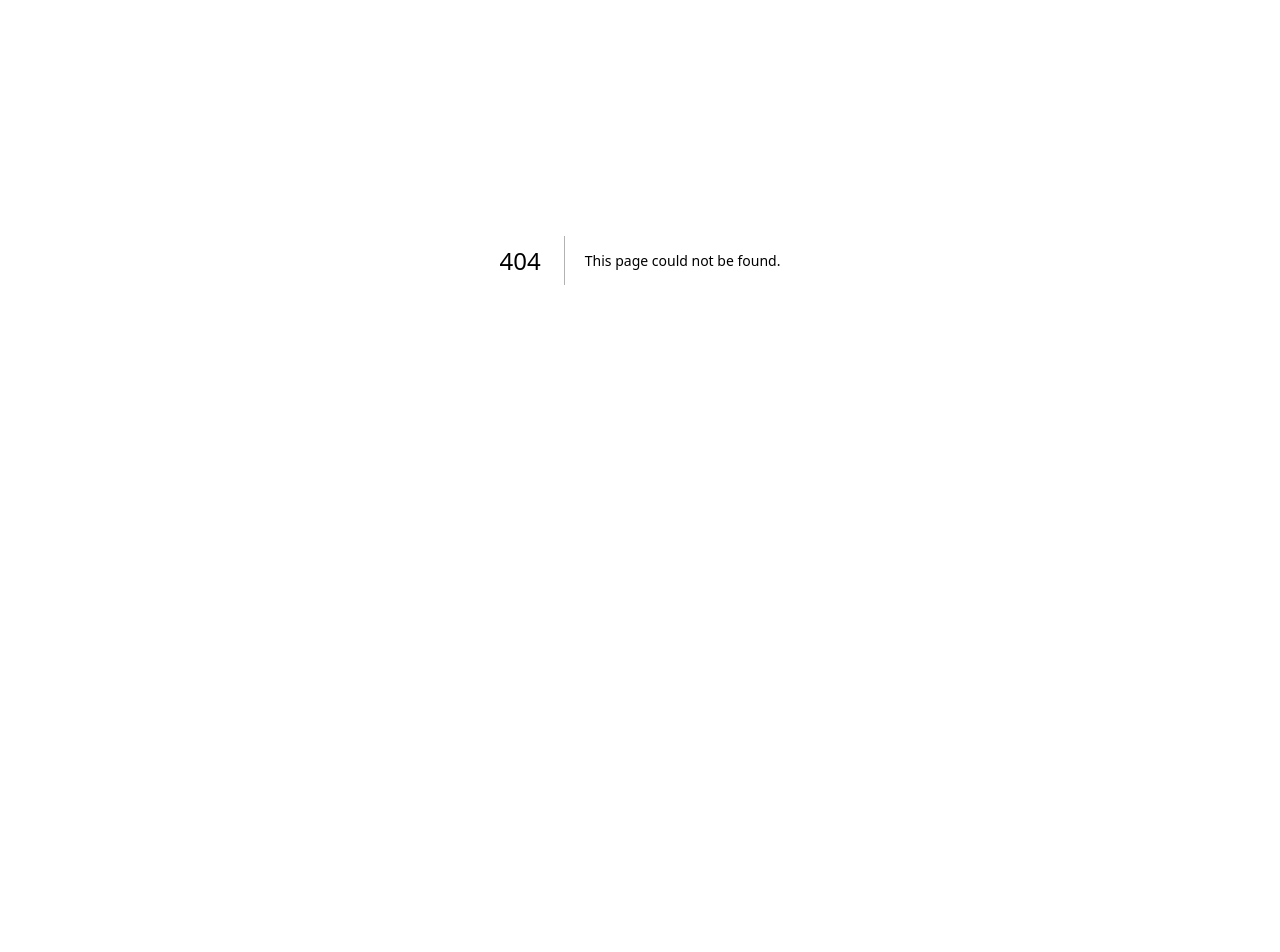
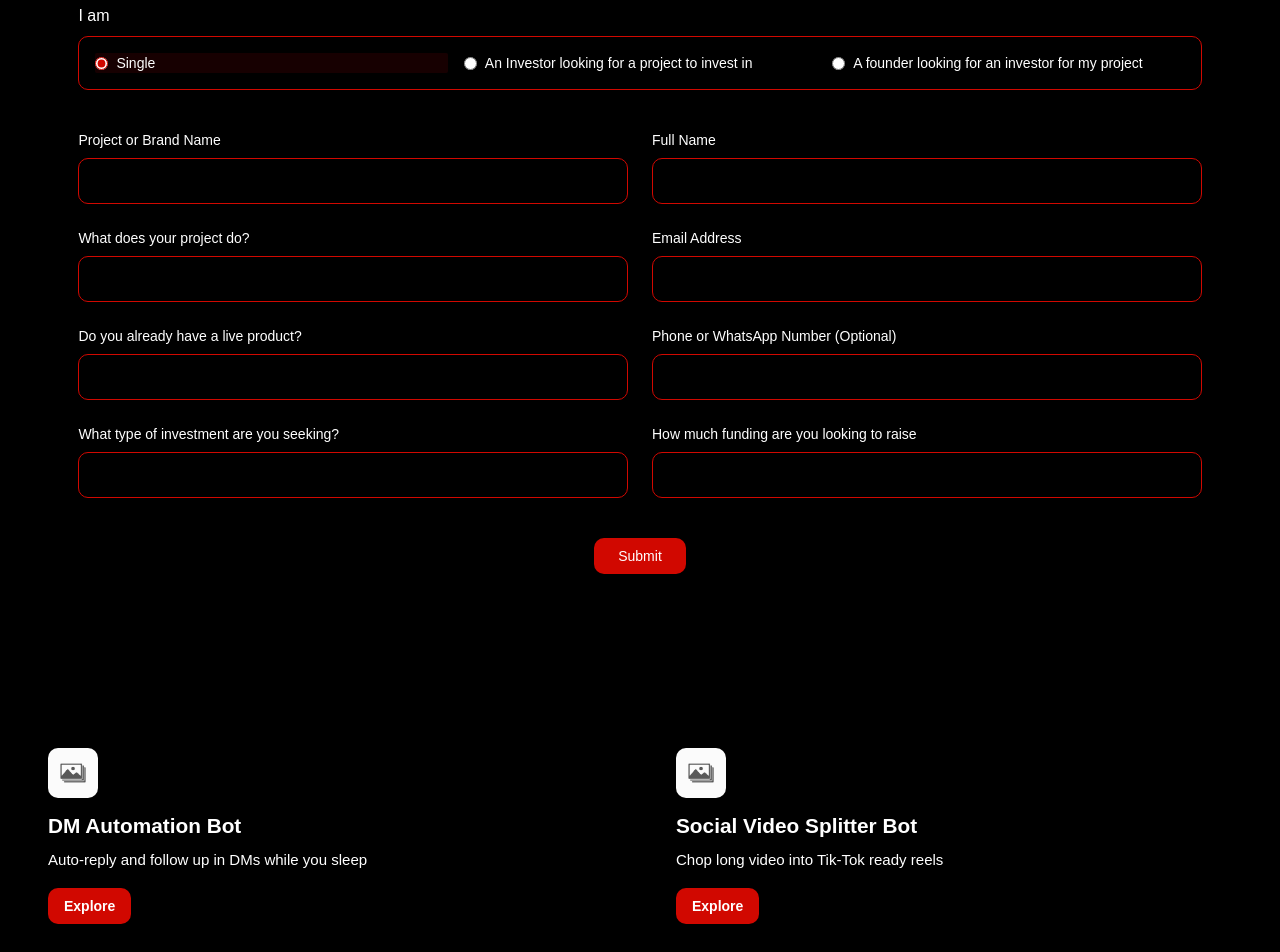
Before and after one commit to jannat-developer/eagle-ai-hub, a Next.js app: page /eagle-popup in a window 1280 px wide. Before the commit this address had no page. Shown: the part 140-1092 px from the top of the page. Before the commit the page ends 800 px from the top, so only its background shows below. Built offline with nearby package versions, Linux system fonts and the light colour scheme.

Commit message:
Investor form and Ai-tool component done

```diff
--- /dev/null
+++ b/src/app/eagle-popup/page.tsx
@@ -0,0 +1,15 @@
+'use client'; // ✅ must be FIRST
+
+import React, { useState } from 'react';
+import InvestorForm from '@/components/InvestorForm';
+import AiToolsPage from '@/components/AiTool';
+
+export default function EaglePopUp() {
+
+  return (
+    <div>
+        <InvestorForm></InvestorForm>
+        <AiToolsPage></AiToolsPage>
+    </div>
+  );
+}
--- /dev/null
+++ b/src/components/AiTool.tsx
@@ -0,0 +1,91 @@
+'use client';
+
+import React, { useState } from 'react';
+import PopupModal from '@/components/PopupModal'; // ✅ update path if needed
+import Image from 'next/image';
+
+const tools = [
+  {
+    title: 'DM Automation Bot',
+    description: 'Auto-reply and follow up in DMs while you sleep',
+  },
+  {
+    title: 'Social Video Splitter Bot',
+    description: 'Chop long video into Tik-Tok ready reels',
+  },
+  {
+    title: 'Bio Link Page Builder',
+    description: 'Auto-reply and follow up in DMs while you sleep',
+  },
+  {
+    title: 'Social Video Splitter Bot',
+    description: 'Chop long video into Tik-Tok ready reels',
+  },
+  {
+    title: 'Outreach Blast Bot',
+    description: 'Auto-reply and follow up in DMs while you sleep',
+  },
+  {
+    title: 'Affiliate Earnings Tracker',
+    description: 'Chop long video into Tik-Tok ready reels',
+  },
+];
+
+export default function AiToolsPage() {
+  const [isOpen, setIsOpen] = useState(false);
+  const [selectedTool, setSelectedTool] = useState<{ title: string; description: string } | null>(null);
+
+  const handleOpenModal = (tool: { title: string; description: string }) => {
+    setSelectedTool(tool);
+    setIsOpen(true);
+  };
+
+  return (
+    <section className="min-h-screen bg-black text-white py-16 px-6">
+      <div className="max-w-7xl mx-auto grid grid-cols-1 md:grid-cols-2 lg:grid-cols-2 gap-6">
+        {tools.map((tool, idx) => (
+          <div
+            key={idx}
+            className={` p-6  transition relative group ${idx === 1 || idx === 3
+                ? ''
+                : ''
+              }`}
+          >
+
+            <Image
+              src="/images/ai-tool.png"
+              alt="Description of image"
+              width={50}
+              height={50}
+              className='rounded-[10px] mb-3'
+            />
+
+            {/* Title */}
+            <h3 className="text-[1.3rem] font-semibold mb-2">{tool.title}</h3>
+
+            {/* Description */}
+            <p className="text-[0.94rem] font-normal mb-4">{tool.description}</p>
+
+            {/* Explore Button */}
+            <button
+              onClick={() => handleOpenModal(tool)}
+              className="bg-[#D10800] text-white text-sm font-semibold px-4 py-2 rounded-[10px]"
+            >
+              Explore
+            </button>
+          </div>
+        ))}
+      </div>
+
+      {/* Popup Modal */}
+      {selectedTool && (
+        <PopupModal
+          isOpen={isOpen}
+          onClose={() => setIsOpen(false)}
+          title={selectedTool.title}
+          description={selectedTool.description}
+        />
+      )}
+    </section>
+  );
+}
--- /dev/null
+++ b/src/components/InvestorForm.tsx
@@ -0,0 +1,78 @@
+'use client';
+import React, { useState } from 'react';
+
+export default function InvestorForm() {
+  const [userType, setUserType] = useState('single');
+
+  return (
+    <section className="min-h-screen bg-black text-white py-16 px-4">
+      <div className="max-w-[90%] mx-auto">
+        <h2 className="text-2xl md:text-4xl font-bold text-center mb-10">
+          Find the Right Project or Investor to Build Your AI Empire
+        </h2>
+
+        {/* User Type Selection */}
+        <p className="mb-2">I am</p>
+        <div className="grid grid-cols-1 md:grid-cols-3 gap-4 mb-10 border border-[#D10800] rounded-[10px] p-4">
+          {[
+            { value: 'single', label: 'Single' },
+            { value: 'investor', label: 'An Investor looking for a project to invest in' },
+            { value: 'founder', label: 'A founder looking for an investor for my project' },
+          ].map((option) => (
+            <label
+              key={option.value}
+              className={`flex items-center gap-2  rounded-[2px] ${
+                userType === option.value
+                  ? ' bg-red-600/10'
+                  : ''
+              } cursor-pointer transition`}
+            >
+              <input
+                type="radio"
+                name="userType"
+                value={option.value}
+                checked={userType === option.value}
+                onChange={() => setUserType(option.value)}
+                className="accent-[#D10800]"
+              />
+              <span className="text-sm">{option.label}</span>
+            </label>
+          ))}
+        </div>
+
+        {/* Form */}
+        <form className="grid grid-cols-1 md:grid-cols-2 gap-6 text-sm">
+          {[
+            { label: 'Project or Brand Name', type: 'text' },
+            { label: 'Full Name', type: 'text' },
+            { label: 'What does your project do?', type: 'text' },
+            { label: 'Email Address', type: 'email' },
+            { label: 'Do you already have a live product?', type: 'text' },
+            { label: 'Phone or WhatsApp Number (Optional)', type: 'text' },
+            { label: 'What type of investment are you seeking?', type: 'text' },
+            { label: 'How much funding are you looking to raise', type: 'text' },
+          ].map((field, idx) => (
+            <div key={idx}>
+              <p className="mb-2">{field.label}</p>
+              <input
+                type={field.type}
+                placeholder=""
+                className="bg-black border border-[#D10800] rounded-[10px] px-4 py-3 w-full focus:outline-none"
+              />
+            </div>
+          ))}
+
+          {/* Submit Button (centered on mobile, right on desktop) */}
+          <div className="md:col-span-2 flex justify-center mt-4">
+            <button
+              type="submit"
+              className="bg-[#D10800] px-6 py-2 rounded-[10px] text-white font-medium"
+            >
+              Submit
+            </button>
+          </div>
+        </form>
+      </div>
+    </section>
+  );
+}
--- /dev/null
+++ b/src/components/PopupModal.tsx
@@ -0,0 +1,42 @@
+'use client';
+
+import React from 'react';
+
+type PopupModalProps = {
+  isOpen: boolean;
+  onClose: () => void;
+  title: string;
+  description: string;
+};
+
+export default function PopupModal({
+  isOpen,
+  onClose,
+  title,
+  description,
+}: PopupModalProps) {
+  if (!isOpen) return null;
+
+  return (
+    <div className="fixed inset-0 z-50 flex items-center justify-center bg-opacity-60">
+      <div className="bg-gray-900 text-white p-6 rounded-xl w-full max-w-md shadow-lg relative">
+        <button
+          onClick={onClose}
+          className="absolute top-2 right-2 text-gray-400 hover:text-white text-xl"
+        >
+          &times;
+        </button>
+        <h2 className="text-2xl font-semibold mb-4">{title}</h2>
+        <p className="text-gray-300">{description}</p>
+        <div className="mt-6 text-right">
+          <button
+            onClick={onClose}
+            className="px-4 py-2 bg-red-600 hover:bg-red-700 text-white rounded"
+          >
+            Close
+          </button>
+        </div>
+      </div>
+    </div>
+  );
+}
```
Also changed, not shown: public/images/ai-tool.png (added).
